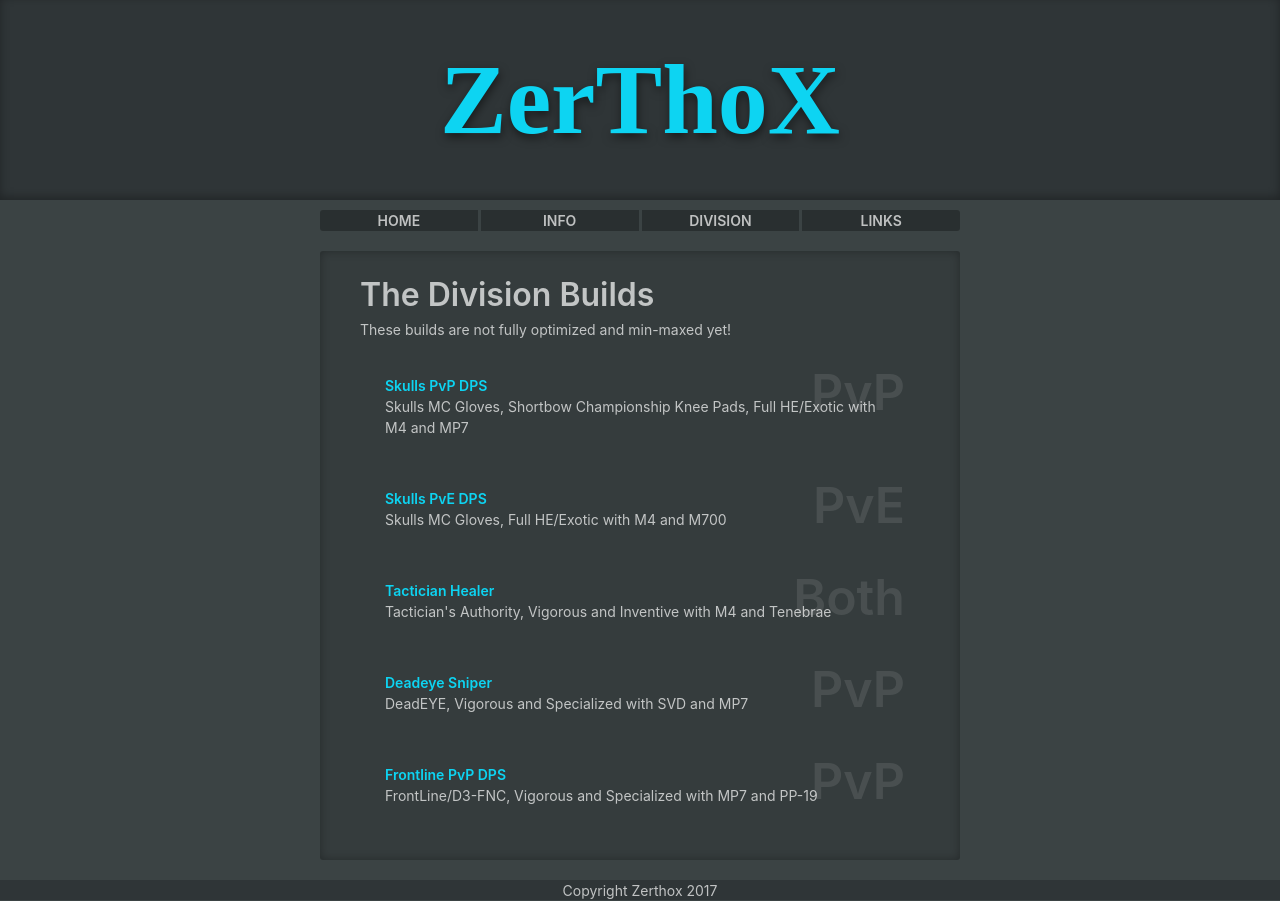
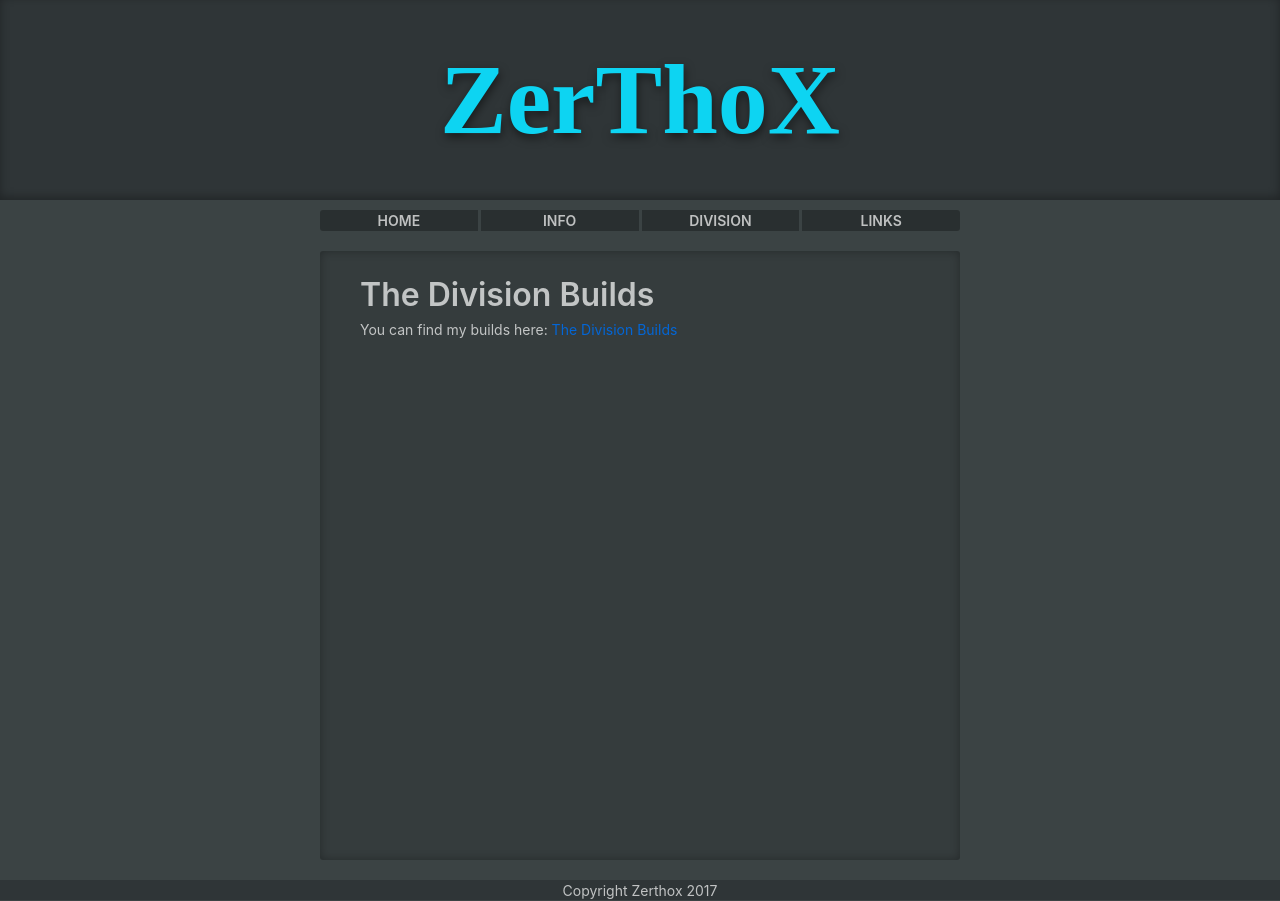
Before and after one commit to Zerthox/zerthox.github.io, a Jekyll site: the page built from division.html, in a window 1280 px wide. Built offline with Jekyll 4.4.1, drawn with Linux system fonts in a browser that asks for light colours; some web fonts are replaced.

Commit message:
Update division.html

```diff
--- a/division.html
+++ b/division.html
@@ -2,36 +2,4 @@
 layout: default
 ---
 <h1>The Division Builds</h1>
-<ul class="list games">
-    <p>These builds are not fully optimized and min-maxed yet!</p>
-    <a href="division/build?id=skulls-pvp" target="_blank">
-        <li class="list-item">
-            <div class="info"><span class="title name">Skulls PvP DPS</span><span class="text">Skulls MC Gloves, Shortbow Championship Knee Pads, Full HE/Exotic with M4 and MP7</span></div>
-            <div class="ghost-text">PvP</div>
-        </li>
-    </a>
-    <a href="division/build?id=skulls-pve" target="_blank">
-        <li class="list-item">
-            <div class="info"><span class="title name">Skulls PvE DPS</span><span class="text">Skulls MC Gloves, Full HE/Exotic with M4 and M700</span></div>
-            <div class="ghost-text">PvE</div>
-        </li>
-    </a>
-    <a href="division/build?id=tactician" target="_blank">
-        <li class="list-item">
-            <div class="info"><span class="title name">Tactician Healer</span><span class="text">Tactician's Authority, Vigorous and Inventive with M4 and Tenebrae</span></div>
-            <div class="ghost-text">Both</div>
-        </li>
-    </a>
-    <a href="division/build?id=deadeye" target="_blank">
-        <li class="list-item">
-            <div class="info"><span class="title name">Deadeye Sniper</span><span class="text">DeadEYE, Vigorous and Specialized with SVD and MP7</span></div>
-            <div class="ghost-text">PvP</div>
-        </li>
-    </a>
-    <a href="division/build?id=frontline-pvp" target="_blank">
-        <li class="list-item">
-            <div class="info"><span class="title name">Frontline PvP DPS</span><span class="text">FrontLine/D3-FNC, Vigorous and Specialized with MP7 and PP-19</span></div>
-            <div class="ghost-text">PvP</div>
-        </li>
-    </a>
-</ul>
+<p>You can find my builds here: <a href="/division/builds">The Division Builds</a></p>
```
